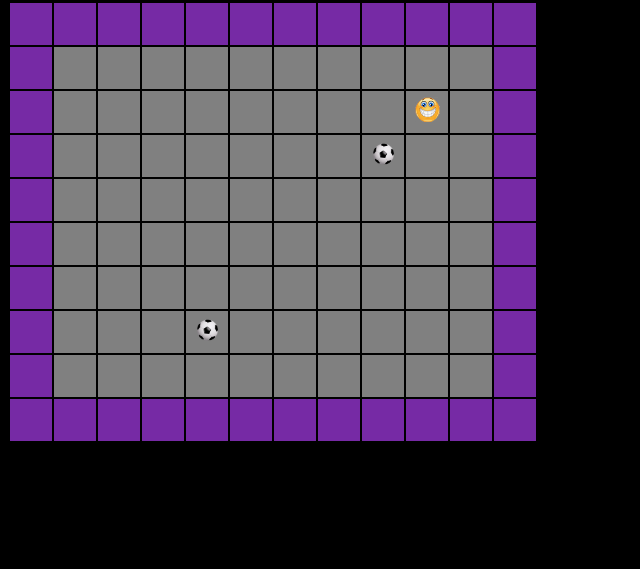
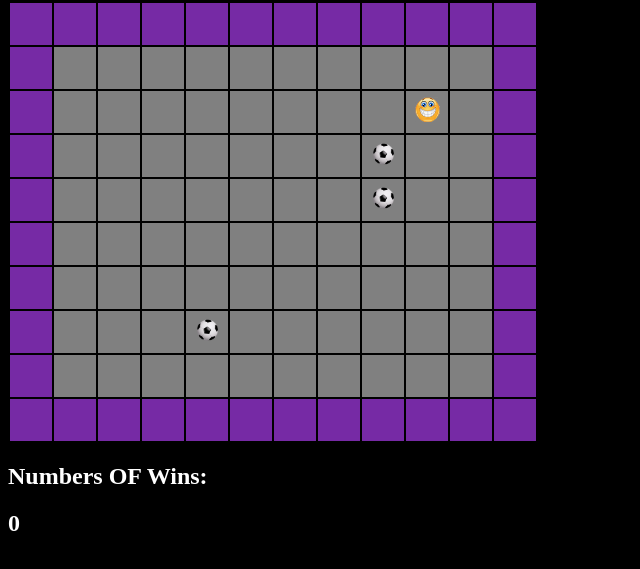
Before and after one commit to ahuva12/ball_ahuva_reshit_avihay, a plain HTML site: page index.html in a window 1280 px wide. Shown: the part 79-648 px from the top of the page, without its empty margins (0-640 px from the left). Drawn offline with Linux system fonts and the light colour scheme.

Commit message:
add balls and check win

```diff
--- a/index.html
+++ b/index.html
@@ -12,6 +12,8 @@
   <table>
     <tbody class="board"></tbody>
   </table>
+  <h2>Numbers OF Wins: </h2>
+  <h2 id="countWins">0</h2>
   <script src="js/app.js"></script>
   <script src="js/util.js"></script>
 </body>
--- a/js/app.js
+++ b/js/app.js
@@ -8,12 +8,46 @@ var BALL_IMG = '<img src="img/ball.png" />';
 
 var gBoard;
 var gGamerPos;
+
+let countWins = 0;
+let countBall = 2;
+let intervalBalls = null;
+
 function initGame() {
 	gGamerPos = { i: 2, j: 9 };
 	gBoard = buildBoard();
 	renderBoard(gBoard);
+	addBalls();
 }
 
+function renderCountWins(countWins) {
+	let numberOFwins = document.getElementById('countWins');
+	numberOFwins.innerHTML = countWins;
+}
+
+function addBalls() {
+	intervalBalls = setInterval(() => {
+		let cell;
+		let row;
+		let column;
+		do {
+			row = Math.floor(Math.random() * 8) + 1;
+			column = Math.floor(Math.random() * 10) + 1;
+			cell = document.getElementsByClassName(`cell cell-${row}-${column} floor`)[0];
+		} while (!cell || cell.querySelector('img'));
+
+		cell.insertAdjacentHTML('beforeend', BALL_IMG);
+		gBoard[row][column].gameElement = BALL;
+		countBall++;
+	}, 3000);
+}
+
+function checkWin(countBall) {
+	if (!countBall) {
+		alert('winner!!');
+		clearInterval(intervalBalls);
+	}
+}
 
 function buildBoard() {
 	// Create the Matrix
@@ -46,7 +80,6 @@ function buildBoard() {
 	board[3][8].gameElement = BALL;
 	board[7][4].gameElement = BALL;
 
-	console.log(board);
 	return board;
 }
 
@@ -61,18 +94,17 @@ function renderBoard(board) {
 
 			var cellClass = getClassName({ i: i, j: j })
 
-			// TODO - change to short if statement
-			if (currCell.type === FLOOR) cellClass += ' floor';
-			else if (currCell.type === WALL) cellClass += ' wall';
+			cellClass += currCell.type === FLOOR ? ' floor' : ' wall';
 
-			//TODO - Change To ES6 template string
-			strHTML += '\t<td class="cell ' + cellClass + '"  onclick="moveTo(' + i + ',' + j + ')" >\n';
+			strHTML += `\t<td class="cell ${cellClass}" onclick="moveTo(${i}, ${j})">\n`;
 
-			// TODO - change to switch case statement
-			if (currCell.gameElement === GAMER) {
-				strHTML += GAMER_IMG;
-			} else if (currCell.gameElement === BALL) {
-				strHTML += BALL_IMG;
+			switch (currCell.gameElement) {
+				case GAMER:
+					strHTML += GAMER_IMG;
+					break;
+				case BALL:
+					strHTML += BALL_IMG;
+					break;
 			}
 
 			strHTML += '\t</td>\n';
@@ -80,8 +112,6 @@ function renderBoard(board) {
 		strHTML += '</tr>\n';
 	}
 
-	console.log('strHTML is:');
-	console.log(strHTML);
 	var elBoard = document.querySelector('.board');
 	elBoard.innerHTML = strHTML;
 }
@@ -101,6 +131,8 @@ function moveTo(i, j) {
 
 		if (targetCell.gameElement === BALL) {
 			console.log('Collecting!');
+			renderCountWins(++countWins);
+			checkWin(--countBall);
 		}
 
 		// MOVING from current position
```
